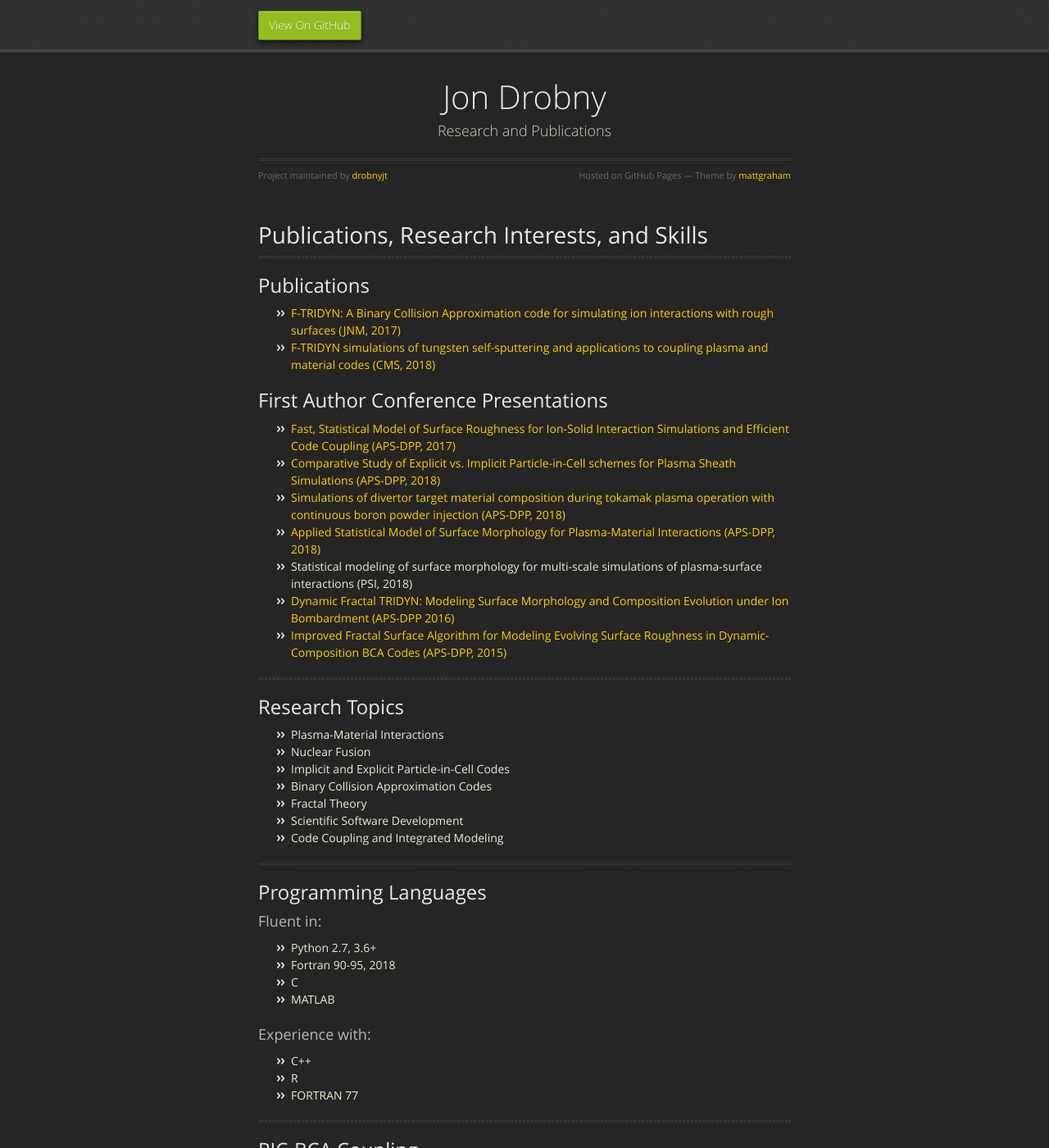
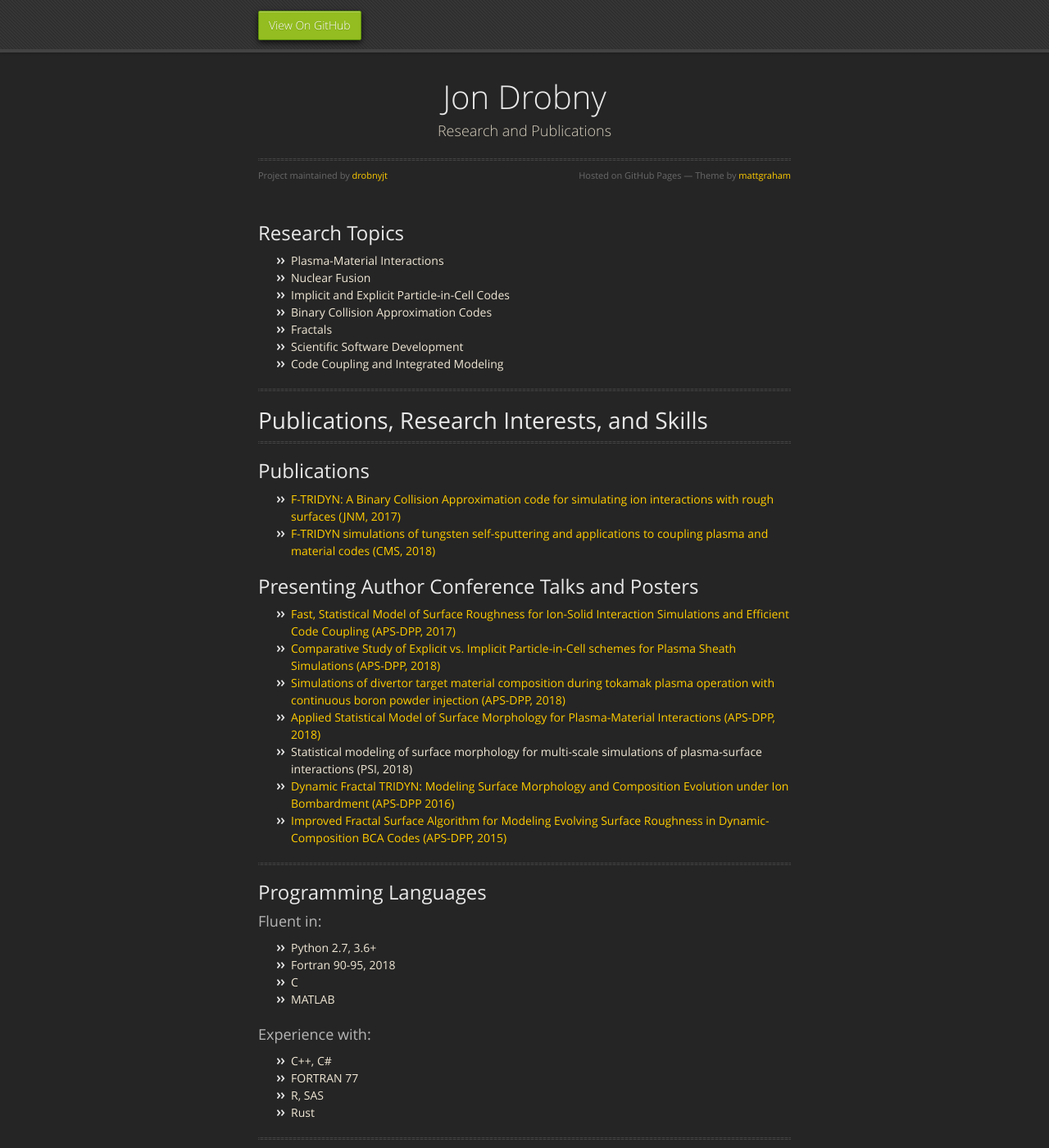
Before and after one commit to drobnyjt/test_jekyll, a Jekyll site: the page built from index.md, in a window 1280 px wide and 1400 px high. Shown: the whole window at 82% size. Built offline with Jekyll 4.4.1, drawn with Linux system fonts in a browser that asks for light colours; our own code applies the rules of GitHub Pages for plain Markdown files.

Commit message:
Update index.md
Minor changes to flow. Added C# and Rust since I've used both of those languages to complete projects since (a Unity project and a small particle-in-cell respectively.)

```diff
--- a/index.md
+++ b/index.md
@@ -1,6 +1,18 @@
 ---
 layout: default
 ---
+
+## Research Topics
+
+* Plasma-Material Interactions
+* Nuclear Fusion
+* Implicit and Explicit Particle-in-Cell Codes
+* Binary Collision Approximation Codes
+* Fractals
+* Scientific Software Development
+* Code Coupling and Integrated Modeling
+
+* * *
 
 # Publications, Research Interests, and Skills
 
@@ -11,7 +23,7 @@ layout: default
 * [F-TRIDYN: A Binary Collision Approximation code for simulating ion interactions with rough surfaces (JNM, 2017)](https://doi.org/10.1016/j.jnucmat.2017.07.037)
 * [F-TRIDYN simulations of tungsten self-sputtering and applications to coupling plasma and material codes (CMS, 2018)](https://doi.org/10.1016/j.commatsci.2018.03.032)
 
-## First Author Conference Presentations
+## Presenting Author Conference Talks and Posters
 
 * [Fast, Statistical Model of Surface Roughness for Ion-Solid Interaction Simulations and Efficient Code Coupling (APS-DPP, 2017)](https://meetings.aps.org/Meeting/DPP17/Session/UO4.3)
 * [Comparative Study of Explicit vs. Implicit Particle-in-Cell schemes for Plasma Sheath Simulations (APS-DPP, 2018)](https://meetings.aps.org/Meeting/DPP18/Session/CP11.81)
@@ -20,18 +32,6 @@ layout: default
 * Statistical modeling of surface morphology for multi-scale simulations of plasma-surface interactions (PSI, 2018)
 * [Dynamic Fractal TRIDYN: Modeling Surface Morphology and Composition Evolution under Ion Bombardment (APS-DPP 2016)](https://meetings.aps.org/Meeting/DPP16/Session/JP10.153)
 * [Improved Fractal Surface Algorithm for Modeling Evolving Surface Roughness in Dynamic-Composition BCA Codes (APS-DPP, 2015)](https://meetings.aps.org/Meeting/DPP15/Session/PM11.7)
-
-* * *
-
-## Research Topics
-
-* Plasma-Material Interactions
-* Nuclear Fusion
-* Implicit and Explicit Particle-in-Cell Codes
-* Binary Collision Approximation Codes
-* Fractal Theory
-* Scientific Software Development
-* Code Coupling and Integrated Modeling
 
 * * *
 
@@ -46,9 +46,10 @@ layout: default
 
 ### Experience with:
 
-* C++
-* R
+* C++, C#
 * FORTRAN 77
+* R, SAS
+* Rust
 
 * * *
 
```
